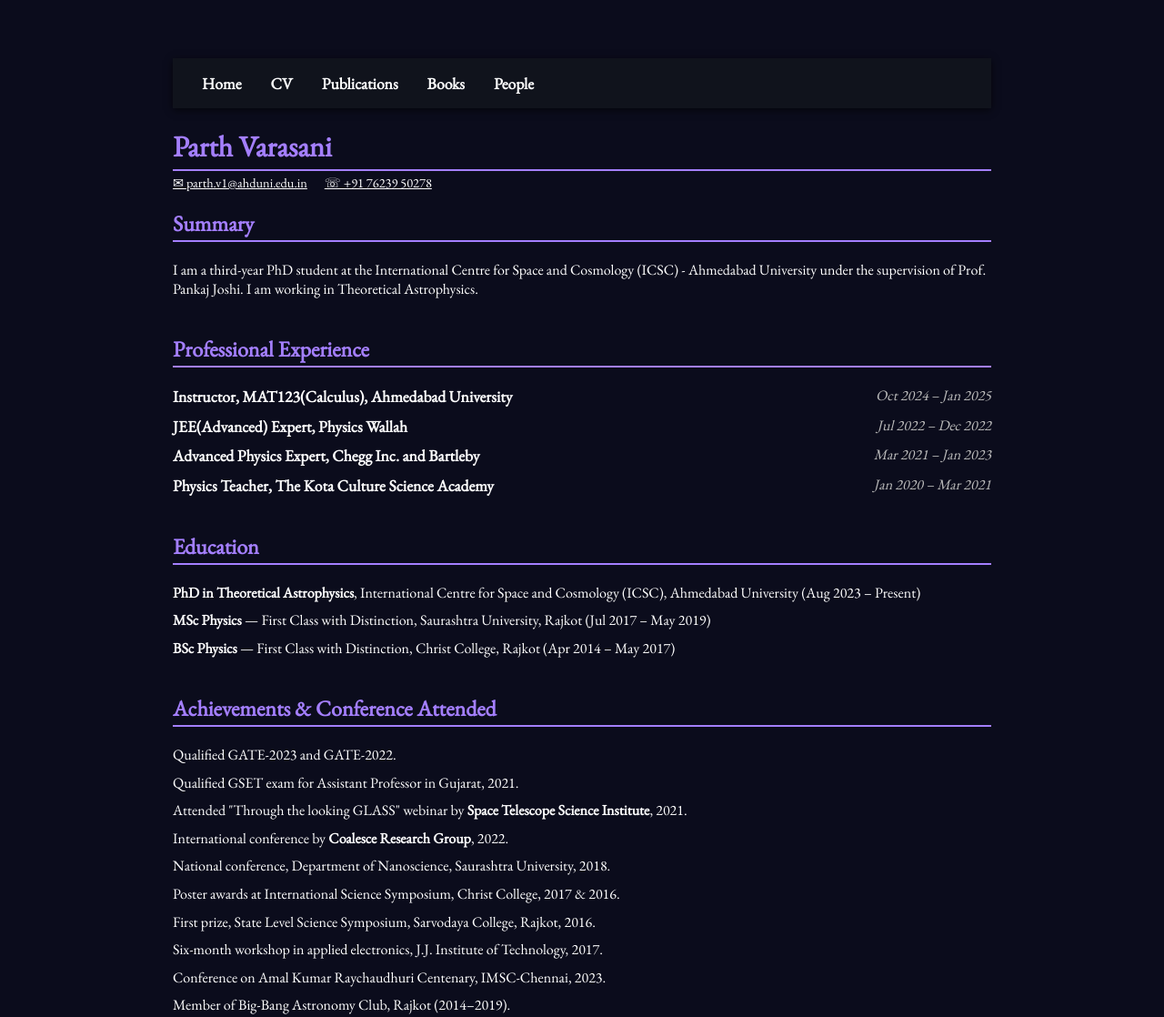
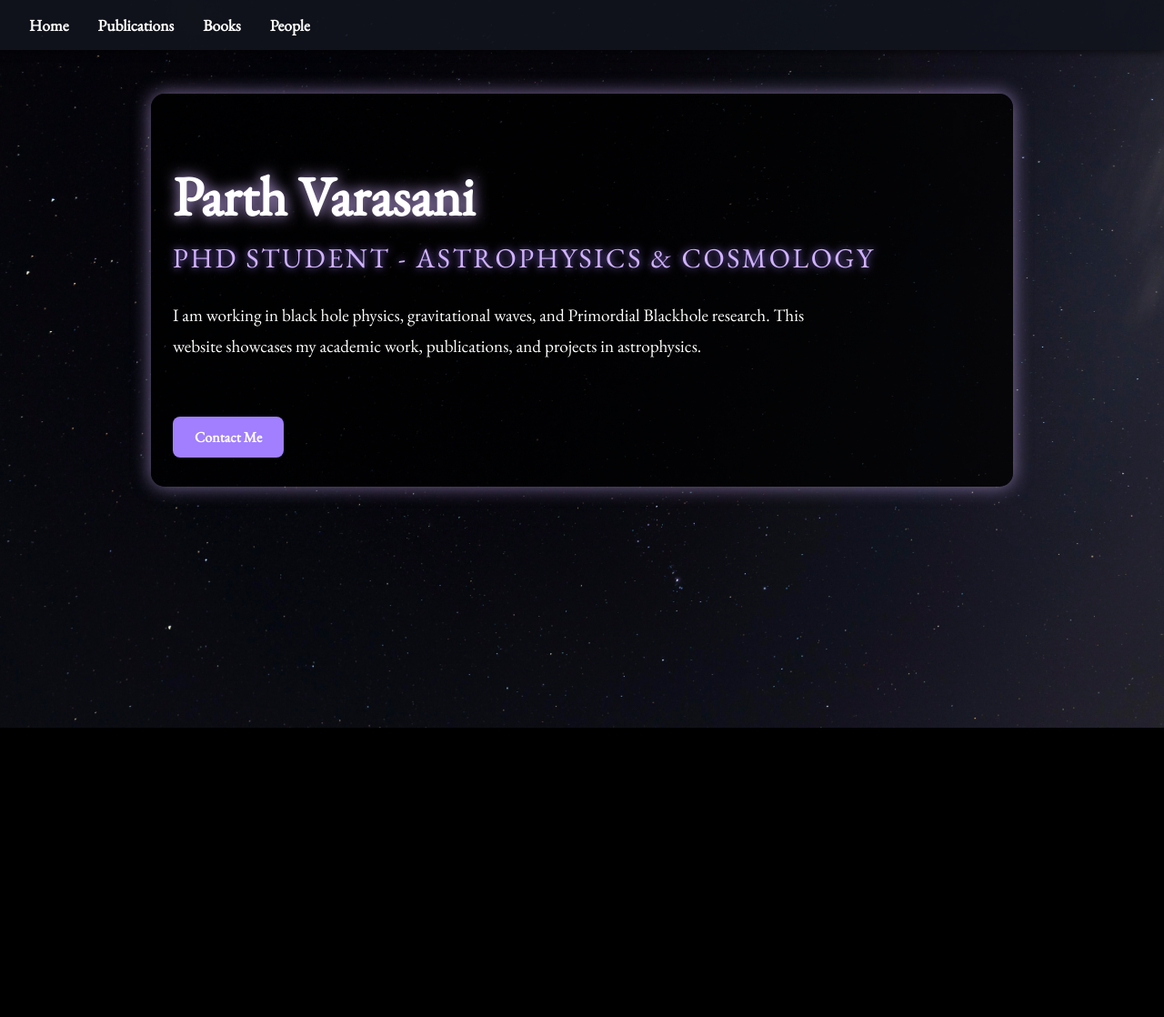
Before and after one commit to Huzins/parth_varasani.github.io, a plain HTML site: page index.html in a window 1280 px wide. Shown: the top 1118 px of the page at 91% size. After the commit the page ends 800 px from the top, so only its background shows below. Drawn offline with nearby package versions, Linux system fonts and the light colour scheme.

Commit message:
Update index.html

```diff
--- a/index.html
+++ b/index.html
@@ -3,7 +3,7 @@
 <head>
 <meta charset="UTF-8" />
 <meta name="viewport" content="width=device-width, initial-scale=1" />
-<title>Parth Varasani - CV</title>
+<title>Parth Varasani - Astrophysics PhD</title>
 <link href="https://fonts.googleapis.com/css2?family=EB+Garamond&display=swap" rel="stylesheet" />
 <style>
 body, html {
@@ -11,11 +11,15 @@
   padding: 0;
   height: 100%;
   font-family: 'EB Garamond', serif;
-    background: #0b0c1c;
   color: #ffffff;
-    margin: 2rem auto;
-    max-width: 900px;
+  background-color: #000000;
+  background-image: url('Black.jpg');
+  background-size: cover;
+  background-position: center;
+  background-repeat: no-repeat;
+  background-attachment: fixed;
 }
+
 nav {
   position: sticky;
   top: 0;
@@ -26,6 +30,7 @@
   gap: 2rem;
   box-shadow: 0 2px 8px rgba(0,0,0,0.6);
 }
+
 nav a {
   color: #ffffff;
   text-decoration: none;
@@ -33,63 +38,59 @@
   font-size: 1.1rem;
   transition: color 0.3s ease;
 }
+
 nav a:hover {
   color: #d1b3ff;
 }
-  h1, h2, h3, h4, h5, h6, p, a, li, span, div, section, ul {
-    font-family: 'EB Garamond', serif;
-    color: #ffffff;
+
+main {
+  max-width: 900px;
+  margin: 3rem auto;
+  padding: 2rem 1.5rem;
+  background: rgba(0,0,0,0.75);
+  border-radius: 15px;
+  box-shadow: 0 0 20px rgba(209, 179, 255, 0.6);
 }
-  h1, h2 {
-    border-bottom: 2px solid #a47fff;
-    padding-bottom: 0.2rem;
-    color: #a47fff;
+
+h1 {
+  font-size: 3.8rem;
+  margin-bottom: 0;
+  text-shadow: 0 0 15px #d1b3ff;
 }
-  h1 {
-    margin-bottom: 0.1rem;
+
+h2 {
+  font-weight: normal;
+  font-size: 1.9rem;
+  margin-top: 0.5rem;
+  text-transform: uppercase;
+  letter-spacing: 2.5px;
+  color: #d1b3ff;
+  text-shadow: 0 0 8px #a17fff;
 }
-  a:hover {
-    text-decoration: underline;
+
+p {
+  font-size: 1.2rem;
+  line-height: 1.8;
+  margin-top: 1.7rem;
+  max-width: 750px;
 }
-  section {
-    margin-bottom: 2.5rem;
+
+.btn {
+  padding: 0.75rem 1.5rem;
+  background: #a17fff;
+  border: none;
+  border-radius: 8px;
+  color: white;
+  cursor: pointer;
+  text-decoration: none;
+  margin-top: 2.5rem;
+  display: inline-block;
+  font-weight: 600;
+  transition: background 0.35s ease;
 }
-  ul {
-    list-style-type: none;
-    padding-left: 0;
-  }
-  li {
-    margin-bottom: 0.6rem;
-    color: #ffffff;
-  }
-  .job-title {
-    font-weight: bold;
-    font-size: 1.1rem;
-  }
-  .job-duration {
-    float: right;
-    font-style: italic;
-    color: #bbb;
-  }
-  .contact {
-    font-size: 0.9rem;
-    margin-top: 0.2rem;
-  }
-  .contact a {
-    margin-right: 1rem;
-    color: #ffffff;
-  }
-  .nested-list {
-    margin-left: 1.5em;
-    color: #ffffff;
-  }
-  footer {
-    margin-top: 3rem;
-    border-top: 1px solid #444;
-    padding-top: 1rem;
-    font-size: 0.8rem;
-    color: #777;
-    text-align: center;
+
+.btn:hover {
+  background: #cca6ff;
 }
 </style>
 </head>
@@ -97,91 +98,19 @@
 
 <nav>
   <a href="index.html">Home</a>
-  <a href="CV.html">CV</a>
   <a href="publications.html">Publications</a>
   <a href="books.html">Books</a>
   <a href="people.html">People</a>
 </nav>
 
 <main>
-
   <h1>Parth Varasani</h1>
-<div class="contact">
-  <a href="mailto:parth.v1@ahduni.edu.in">✉ parth.v1@ahduni.edu.in</a>
-  <a href="tel:+917623950278">☏ +91 76239 50278</a>
-</div>
-
-<section>
-  <h2>Summary</h2>
+  <h2>PhD Student - Astrophysics & Cosmology</h2>
   <p>
-    I am a third-year PhD student at the International Centre for Space and Cosmology (ICSC) - Ahmedabad University under the supervision of Prof. Pankaj Joshi. I am working in Theoretical Astrophysics.
+    I am working in black hole physics, gravitational waves, and Primordial Blackhole research.
+    This website showcases my academic work, publications, and projects in astrophysics.
   </p>
-</section>
-
-<section>
-  <h2>Professional Experience</h2>
-  <ul>
-    <li><span class="job-title">Instructor, MAT123(Calculus), Ahmedabad University</span> <span class="job-duration">Oct 2024 – Jan 2025</span></li>
-    <li><span class="job-title">JEE(Advanced) Expert, Physics Wallah</span> <span class="job-duration">Jul 2022 – Dec 2022</span></li>
-    <li><span class="job-title">Advanced Physics Expert, Chegg Inc. and Bartleby</span> <span class="job-duration">Mar 2021 – Jan 2023</span></li>
-    <li><span class="job-title">Physics Teacher, The Kota Culture Science Academy</span> <span class="job-duration">Jan 2020 – Mar 2021</span></li>
-  </ul>
-</section>
-
-<section>
-  <h2>Education</h2>
-  <ul>
-    <li><strong>PhD in Theoretical Astrophysics</strong>, International Centre for Space and Cosmology (ICSC), Ahmedabad University (Aug 2023 – Present)</li>
-    <li><strong>MSc Physics</strong> — First Class with Distinction, Saurashtra University, Rajkot (Jul 2017 – May 2019)</li>
-    <li><strong>BSc Physics</strong> — First Class with Distinction, Christ College, Rajkot (Apr 2014 – May 2017)</li>
-  </ul>
-</section>
-
-<section>
-  <h2>Achievements & Conference Attended</h2>
-  <ul>
-    <li>Qualified GATE-2023 and GATE-2022.</li>
-    <li>Qualified GSET exam for Assistant Professor in Gujarat, 2021.</li>
-    <li>Attended "Through the looking GLASS" webinar by <strong>Space Telescope Science Institute</strong>, 2021.</li>
-    <li>International conference by <strong>Coalesce Research Group</strong>, 2022.</li>
-    <li>National conference, Department of Nanoscience, Saurashtra University, 2018.</li>
-    <li>Poster awards at International Science Symposium, Christ College, 2017 & 2016.</li>
-    <li>First prize, State Level Science Symposium, Sarvodaya College, Rajkot, 2016.</li>
-    <li>Six-month workshop in applied electronics, J.J. Institute of Technology, 2017.</li>
-    <li>Conference on Amal Kumar Raychaudhuri Centenary, IMSC-Chennai, 2023.</li>
-    <li>Member of Big-Bang Astronomy Club, Rajkot (2014–2019).</li>
-  </ul>
-</section>
-
-<section>
-  <h2>Key Skills</h2>
-  <ul>
-    <li>Mathematica</li>
-    <li>Python</li>
-    <li>Topcat and FITS data analysis</li>
-    <li>PSpice and Elecircuit software</li>
-  </ul>
-</section>
-
-<section>
-  <h2>Research Interests</h2>
-  <ul>
-    <li>Gravitational collapse, conformal maps in holographic gravity, gravitational waves, and dynamics of high-energy particles in accretion disks.</li>
-    <li>Current work:</li>
-    <ul class="nested-list">
-      <li>Gravitational collapse in different inhomogeneous mass profiles</li>
-      <li>Shadow without photon sphere in regularised geometry</li>
-      <li>Gravitational waves from horizonless compact objects</li>
-      <li>Calabi-Yau manifold emergence from scattering horizonless compact objects</li>
-    </ul>
-    <li>Also interested in quantum gravity to understand regions near gravitational singularities.</li>
-  </ul>
-</section>
-
-<footer>
-  <center>Last updated: November 12, 2025</center>
-</footer>
-
+  <a href="mailto:parth.v1@ahduni.edu.in" class="btn">Contact Me</a>
 </main>
 
 </body>
```
Lines whose indentation alone changed are shown as unchanged.
